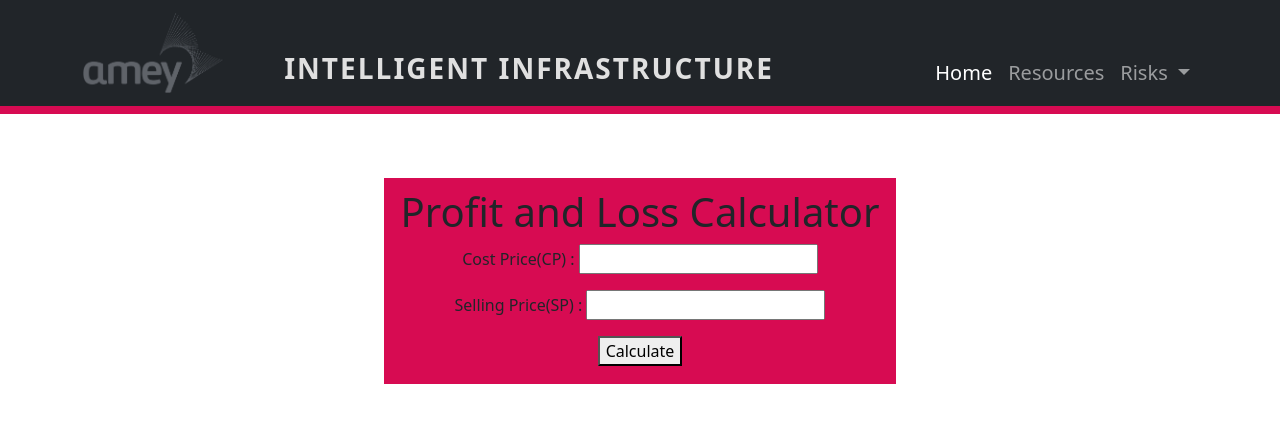
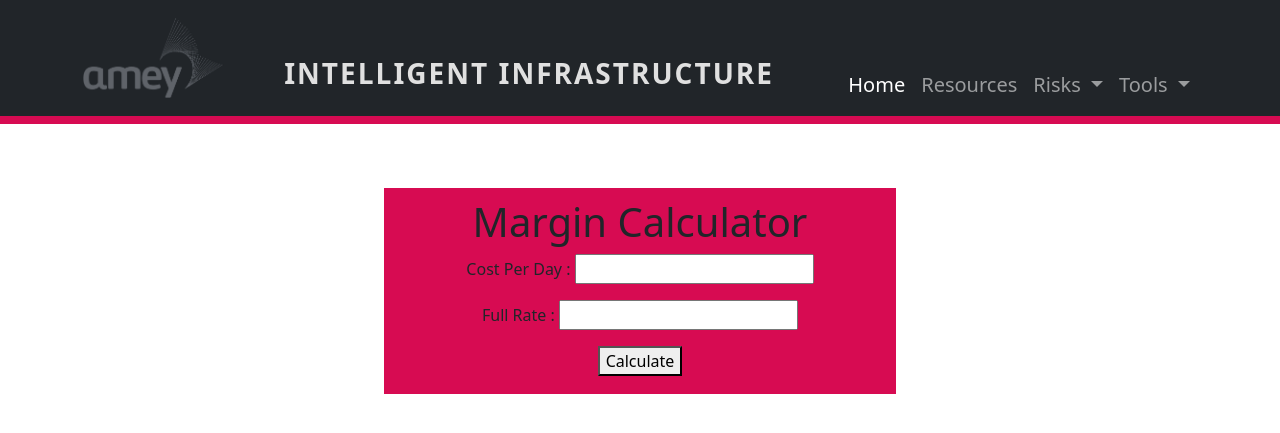
Before and after one commit to romidhillon/ii_website, a Django app: page /ii_app/margin/ in a window 1280 px wide. Shown: the top 433 px of the page. Run offline with Django 4.2, Linux system fonts and the light colour scheme.

Commit message:
margin calculator backend complete

```diff
--- a/ii_app/static/ii_app/app.js
+++ b/ii_app/static/ii_app/app.js
@@ -1,31 +1,16 @@
+function CalculateMargin() {
+    const costPerDay = document.querySelector(".cost_per_day").value
+    const fullRate = document.querySelector(".full_rate").value
 
-function Calculate(){
-    const CP= document.querySelector(".cost__price").value;
-    const SP= document.querySelector(".selling__price").value;
+    const postCommissionRate = fullRate * 0.85
+    const margin = postCommissionRate - costPerDay
+    const marginPercentage = (margin / postCommissionRate) * 100
 
-    const profit__loss=document.querySelector(".profit__loss");
-    const percentage=document.querySelector(".profit__loss__percentage");
-    const nothing=document.querySelector(".nothing");
+    const postCommissionRateElement = document.querySelector(".post_commission_rate")
+    const marginElement = document.querySelector(".margin")
+    const marginPercentageElement = document.querySelector(".margin_percentage")
 
-    profit__loss.innerHTML="";
-    percentage.innerHTML="";
-    nothing.innerHTML="";
-
-    if(SP>CP){
-        const profit=SP - CP;
-        const profit_percent= ((profit/CP)*100).toFixed(2);
-
-        profit__loss.innerHTML="Profit : "+ profit;
-        percentage.innerHTML="Profit Percentage : "+ profit_percent;
-    }
-    if(SP<CP){
-        const loss=CP - SP;
-        const loss_percent= ((loss/CP)*100).toFixed(2);
-
-        profit__loss.innerHTML="Loss : "+ loss;
-        percentage.innerHTML="Loss Percentage : "+ loss_percent;
-    }
-    if(SP==CP){
-        nothing.innerHTML="No Profit No Loss";
-    }
+    postCommissionRateElement.innerText = `Post Commission: ${postCommissionRate.toFixed(2)}`
+    marginElement.innerText = "Margin : " + margin.toFixed(2)
+    marginPercentageElement.innerText = "Margin Percentage : " + marginPercentage.toFixed(2)
 }
--- a/ii_app/templates/ii_app/base.html
+++ b/ii_app/templates/ii_app/base.html
@@ -35,6 +35,7 @@
           <h1 class="logo">Intelligent Infrastructure</h1>
           <div class="collapse navbar-collapse" id="navbarSupportedContent">
             <ul class="navbar-nav ms-auto">
+
               <li class="nav-item">
                 <a class="nav-link active" aria-current="page" href="/ii_app/"
                   >Home
@@ -43,6 +44,7 @@
               <li class="nav-item">
                 <a class="nav-link" href="/ii_app/resources">Resources</a>
               </li>
+
               <li class="nav-item dropdown">
                 <a
                   class="nav-link dropdown-toggle"
@@ -65,7 +67,37 @@
                   </li>
                   <li><a class="dropdown-item" href="#">Risk Process</a></li>
                 </ul>
+
               </li>
+
+
+
+              <li class="nav-item dropdown">
+                <a
+                  class="nav-link dropdown-toggle"
+                  href=""
+                  id="navbarDropdown"
+                  role="button"
+                  data-bs-toggle="dropdown"
+                  aria-expanded="false"
+                >
+                  Tools
+                </a>
+                <ul
+                  class="dropdown-menu dropdown-menu-end"
+                  aria-labelledby="navbarDropdown"
+                >
+                  <li><a class="dropdown-item" href="/ii_app/margin">Margin Checker</a></li>
+                  <li><a class="dropdown-item" href="#">TBC</a></li>
+                  <li>
+                    <hr class="dropdown-divider" />
+                  </li>
+                  <li><a class="dropdown-item" href="#">TBC</a></li>
+                </ul>
+
+              </li>
+
+
             </ul>
           </div>
         </div>
--- a/ii_app/templates/ii_app/margin.html
+++ b/ii_app/templates/ii_app/margin.html
@@ -3,22 +3,22 @@
 {% block body %}
 
 <div class="plcalculate">
-    <h1>Profit and Loss Calculator</h1>
+    <h1>Margin Calculator</h1>
     <p>
-        Cost Price(CP) :
-        <input class="cost__price" type="number" />
+        Cost Per Day :
+        <input class="cost_per_day" type="number" />
     </p>
 
     <p>
-        Selling Price(SP) :
-        <input class="selling__price" type="number" />
+        Full Rate :
+        <input class="full_rate" type="number" />
     </p>
 
-    <button onclick="Calculate()">Calculate</button>
+    <button onclick="CalculateMargin()">Calculate</button>
 
-    <h2 class="profit__loss"></h2>
-    <h2 class="profit__loss__percentage"></h2>
-    <h2 class="nothing"></h2>
+    <h2 class="post_commission_rate"></h2>
+    <h2 class="margin"></h2>
+    <h2 class="margin_percentage"></h2>
 
 </div>
 
```
